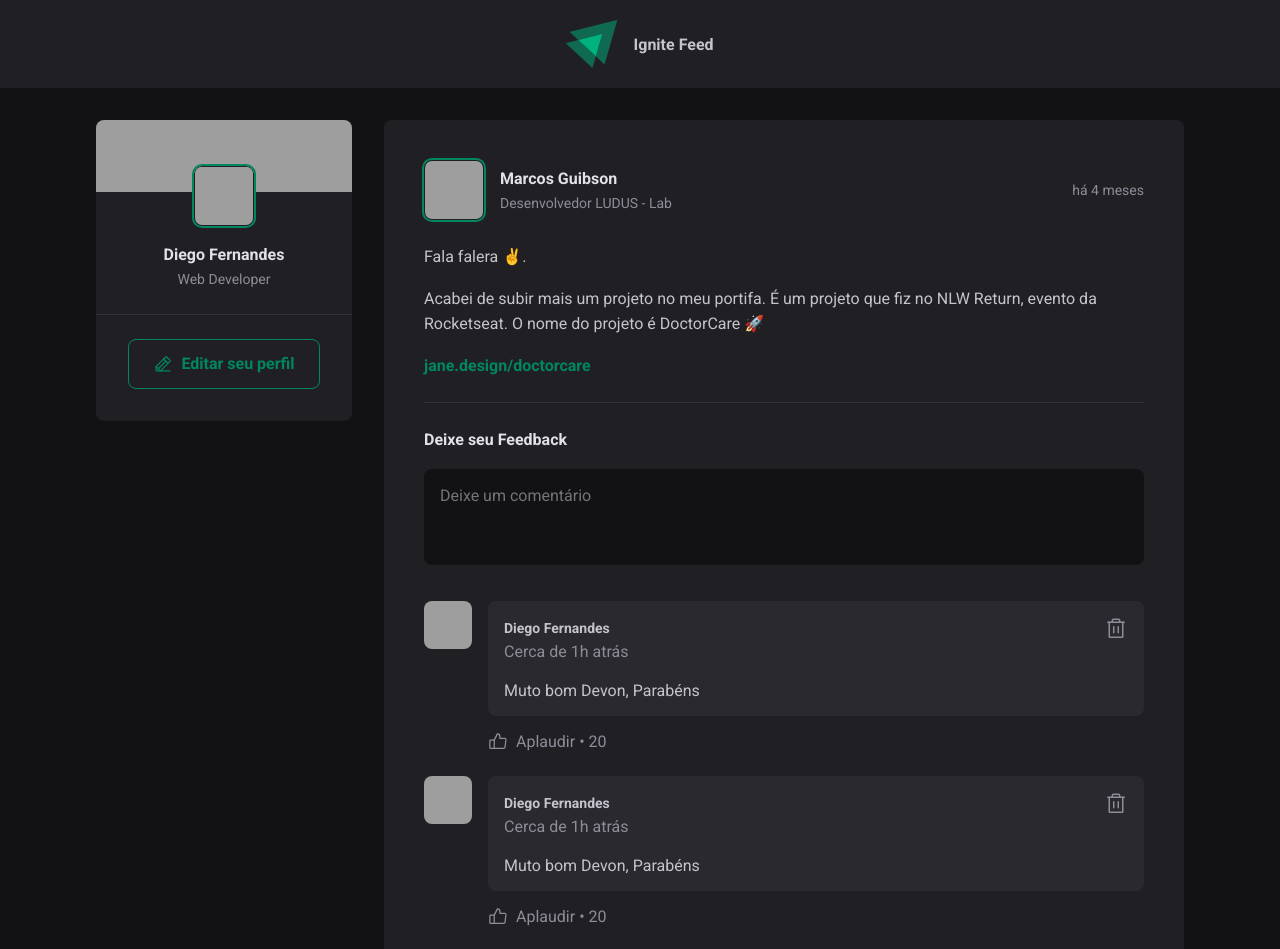
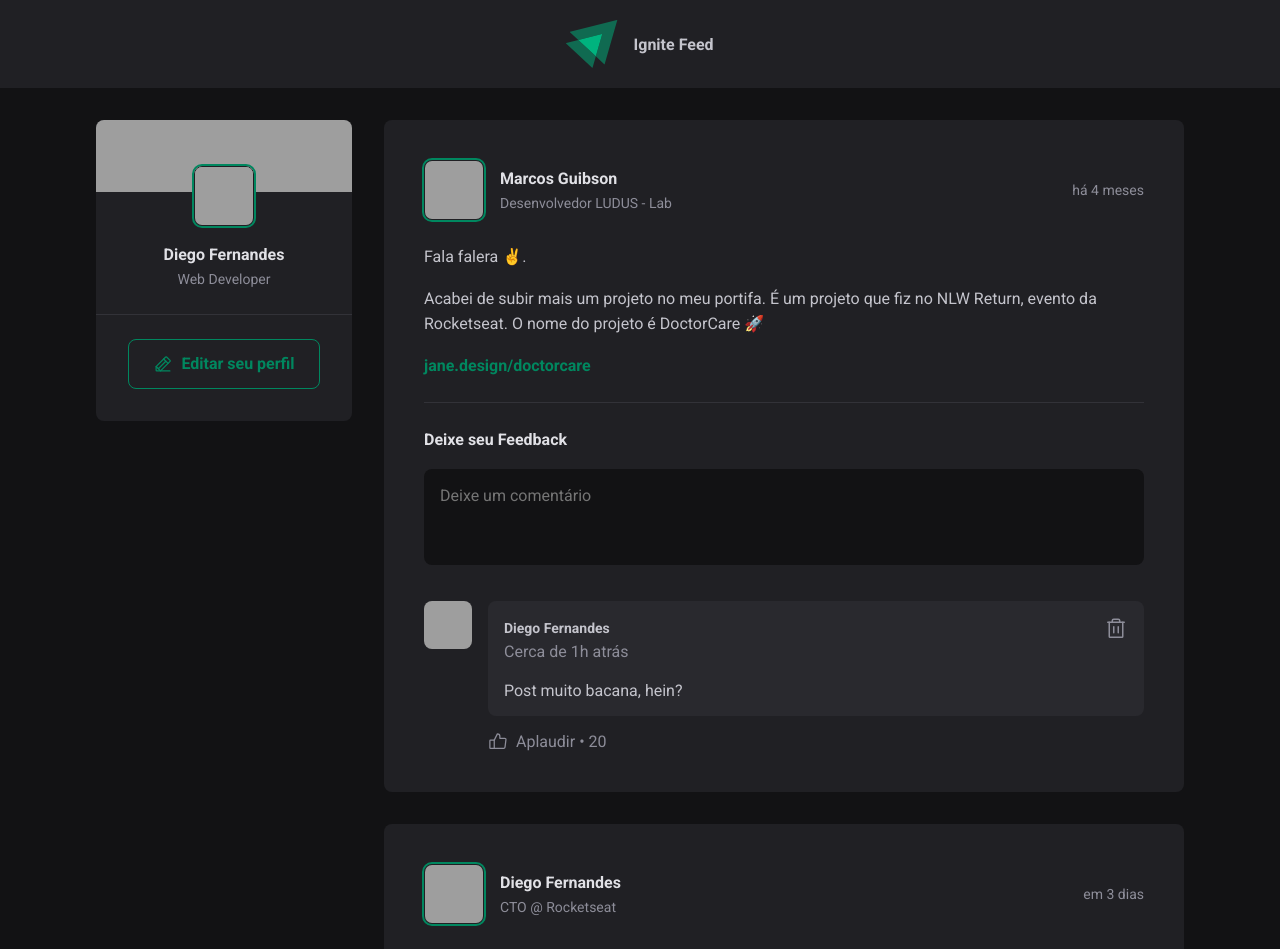
Before and after one commit to mguibtech/ignite-feed, a React (Vite) app: page / in a window 1280 px wide. Shown: the top 949 px of the page. Built offline with nearby package versions, Linux system fonts and the light colour scheme; grey boxes are pictures that could not be loaded.

Commit message:
Inserindo comentários

```diff
--- a/src/components/Comment.jsx
+++ b/src/components/Comment.jsx
@@ -2,7 +2,7 @@
 import { Trash, ThumbsUp } from 'phosphor-react'
 import { Avatar } from './Avatar';
 
-export function Comment() {
+export function Comment({content}) {
     return (
         <div className={styles.comment}>
             <Avatar hasBorder={false} src="https://github.com/diego3g.png" />
@@ -18,7 +18,7 @@
                             <Trash size={24} />
                         </button>
                     </header>
-                    <p>Muto bom Devon, Parabéns</p>
+                    <p>{content}</p>
                 </div>
                 <footer>
                     <button>
--- a/src/components/Post.jsx
+++ b/src/components/Post.jsx
@@ -1,16 +1,20 @@
 import {format, formatDistanceToNow} from 'date-fns'
 import ptBR from 'date-fns/locale/pt-BR'
+import { useState } from 'react'
 
 import { Avatar } from './Avatar'
 import { Comment } from './Comment'
 
 import styles from './Post.module.css'
 
-//author :{avatar_url: "", name: "", role:" "}
-//publishedAt: Date
-//content: string
 
 export function Post({author, publishedAt, content}) {
+
+    const [comments, setComments] = useState([
+        'Post muito bacana, hein?'
+    ]);
+
+    const [newCommentText, setNewCommentText] = useState('')
 
     const publishedDateFormated = format(publishedAt, "dd 'de' LLLL 'às' HH:mm'h'", {
         locale: ptBR
@@ -20,6 +24,19 @@
         locale: ptBR,
         addSuffix: true
     })
+
+
+
+    function handleCreateNewComment(){
+        event.preventDefault();
+
+        setComments([...comments, newCommentText]);
+        setNewCommentText('')
+    }
+
+    function handleNewCommentChange(){
+        setNewCommentText(event.target.value)
+    }
 
     return (
         <article className={styles.post}>
@@ -41,30 +58,32 @@
             <div className={styles.content}>
                 {content.map(line => {
                     if(line.type === 'paragraph'){
-                        return <p>{line.content}</p>
+                        return <p key={line.content}>{line.content}</p>
                     } else if(line.type === 'link'){
-                        return <p><a href='#'>{line.content}</a></p>
+                        return <p key={line.content}><a href='#'>{line.content}</a></p>
                     }
                 })}
             </div>
 
-            <form className={styles.comentForm}>
+            <form onSubmit={handleCreateNewComment} className={styles.comentForm}>
                 <strong>Deixe seu Feedback</strong>
                 <textarea
+                    name='comment'
                     placeholder='Deixe um comentário'
+                    onChange={handleNewCommentChange}
+                    value={newCommentText}
                 >
 
                 </textarea>
                 <footer>
                     <button type='submit'>Publicar</button>
                 </footer>
-
             </form>
 
             <div className={styles.commentList}>
-                <Comment/>
-                <Comment/>
-                <Comment/>
+                {comments.map(comment => {
+                    return <Comment key={comment} content={comment}/>
+                })}
             </div>
         </article>
     )
```
Also changed, not shown: src/App.jsx (+9 -10 lines).
